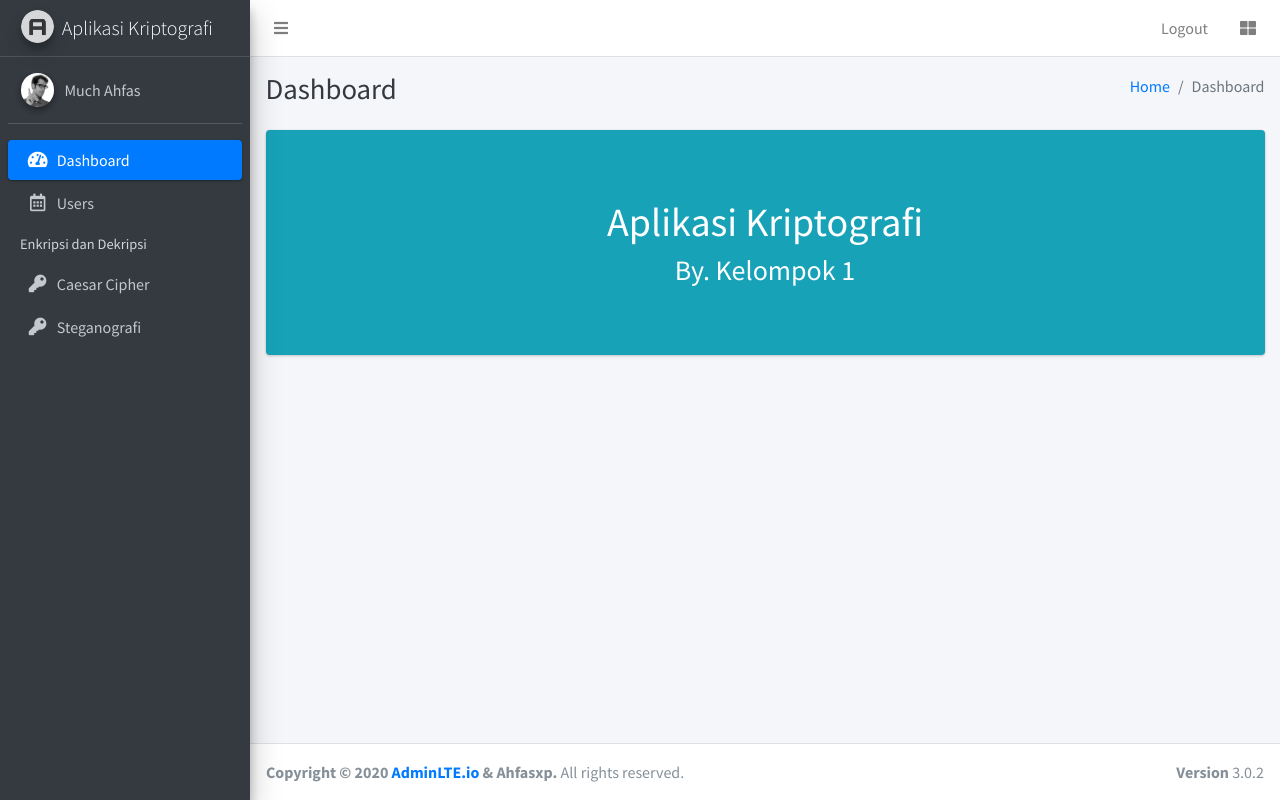
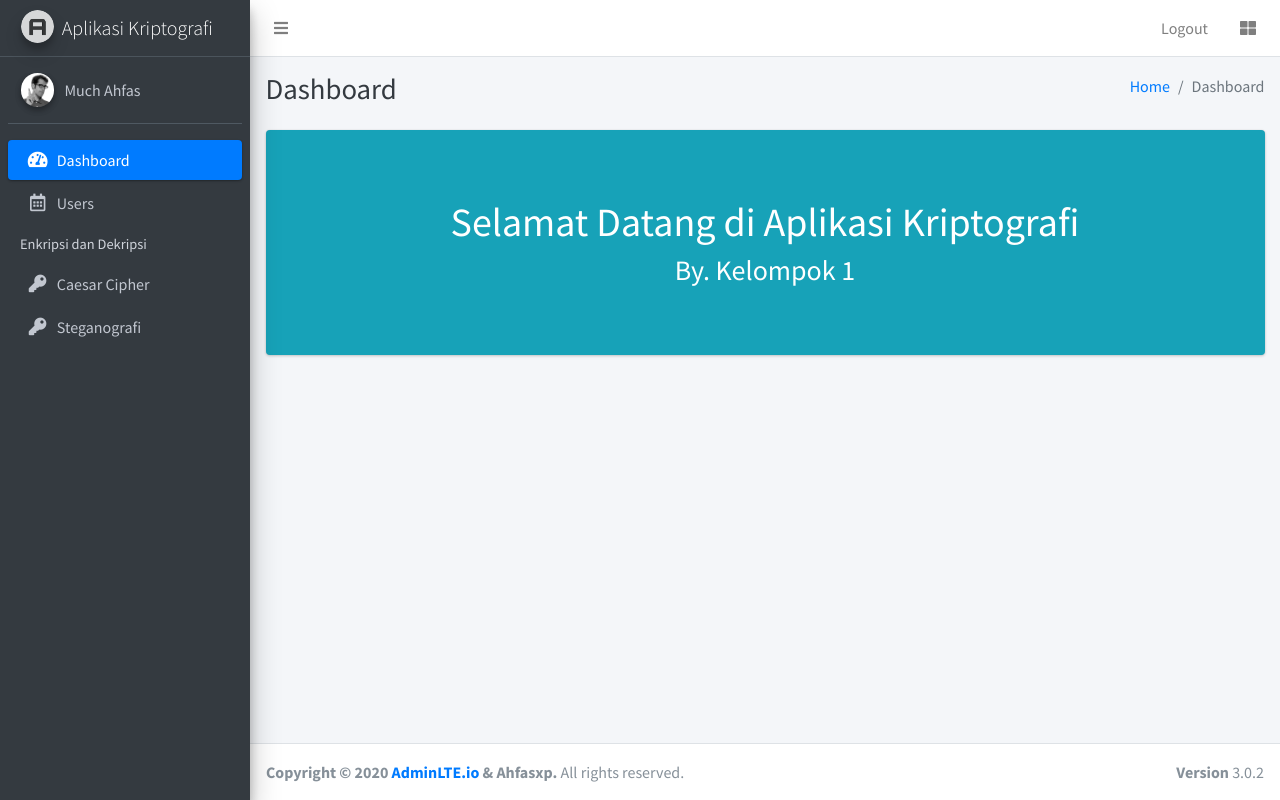
Before and after one commit to ahfasxp/aplikasi-kriptografi-caesar-cipher-dan-steganografi, a PHP site: page / in a window 1280 px wide. Run offline with PHP 8.4, Linux system fonts and the light colour scheme; a user stored in the database is signed in; some libraries are stand-ins or nearby versions.

Commit message:
edited view

```diff
--- a/index.php
+++ b/index.php
@@ -1,5 +1,6 @@
 <!DOCTYPE html>
 <html>
+
 <head>
   <meta charset="utf-8">
   <meta http-equiv="X-UA-Compatible" content="IE=edge">
@@ -27,6 +28,7 @@
   <!-- Google Font: Source Sans Pro -->
   <link href="https://fonts.googleapis.com/css?family=Source+Sans+Pro:300,400,400i,700" rel="stylesheet">
 </head>
+
 <body class="hold-transition sidebar-mini layout-fixed">
   <div class="wrapper">
 
@@ -108,7 +110,7 @@
             <div class="card bg-info">
               <div class="card-body">
                 <center class="mt-5 mb-5">
-                  <h1>Aplikasi Kriptografi</h1>
+                  <h1>Selamat Datang di Aplikasi Kriptografi</h1>
                   <h3>By. Kelompok 1</h3>
                 </center>
               </div>
@@ -174,4 +176,5 @@
   <!-- AdminLTE for demo purposes -->
   <script src="dist/js/demo.js"></script>
 </body>
+
 </html>
```
Lines whose indentation alone changed are shown as unchanged.
